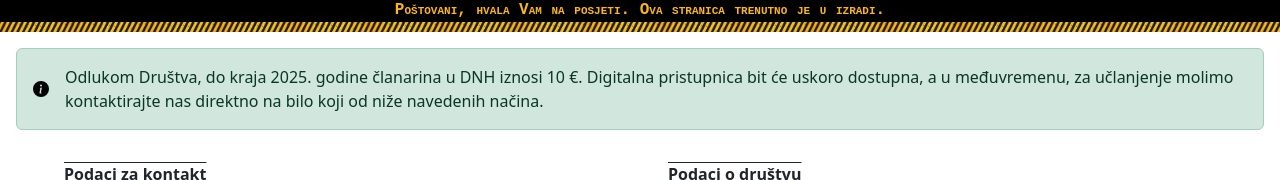
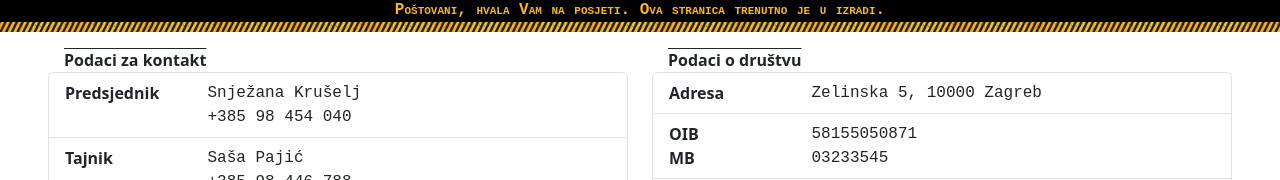
Before and after one commit to ReasonSharp/dnh-web, an Angular app: page / in a window 1280 px wide. Shown: the part 344-524 px from the top of the page. Built offline with nearby package versions, Linux system fonts and the light colour scheme.

Commit message:
maknuta poruka o smanjenoj članarini 2025. godinu

```diff
--- a/src/app/app.component.html
+++ b/src/app/app.component.html
@@ -19,10 +19,6 @@
       Poštovani, hvala Vam na posjeti. Ova stranica trenutno je u izradi.
     </div>
     <div class="construct-bottom"></div>
-    <div class="alert alert-success d-flex align-items-center m-3">
-      <svg class="bi flex-shrink-0 me-3" style="max-height: 16px; max-width: 16px;" role="img"><use xlink:href="#info-fill"/></svg>
-      <div class="flex-grow-1">Odlukom Društva, do kraja 2025. godine članarina u DNH iznosi 10 €. Digitalna pristupnica bit će uskoro dostupna, a u međuvremenu, za učlanjenje molimo kontaktirajte nas direktno na bilo koji od niže navedenih načina.</div>
-    </div>
     <div class="container-fluid px-lg-5 px-sm-1">
       <div class="row">
         <div class="col-md-6">
```
